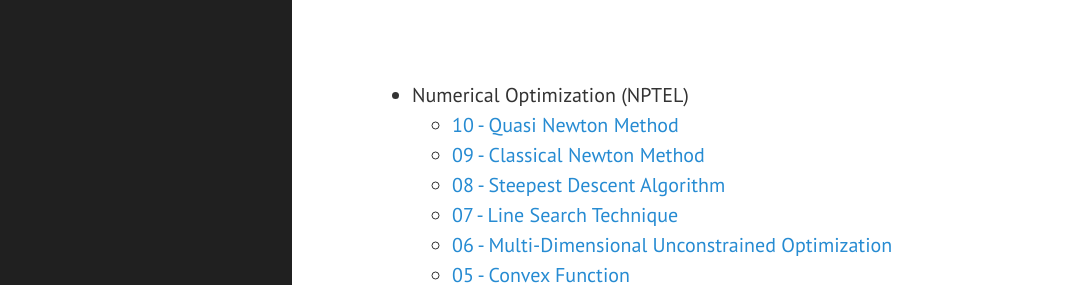
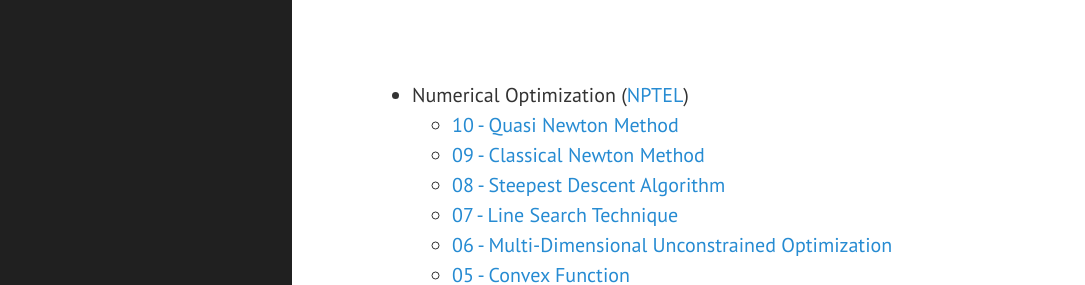
Before and after one commit to chenrushan/chenrushan.github.io, a Jekyll site: the page built from index.html, in a window 1280 px wide and 1350 px high. Shown: the top 285 px of the window, without its empty margins (8-1093 px from the left). Built offline with Jekyll 4.4.1, drawn with Linux system fonts in a browser that asks for light colours; Markdown is read by kramdown in place of the engine named in the settings; the list of posts is cut into pages by our own code.

Commit message:
[index.html]: add link for NPTEL

```diff
--- a/index.html
+++ b/index.html
@@ -5,7 +5,7 @@
 
 <div id="home">
   <ul class="cats">
-    <li><span class="catname">Numerical Optimization (NPTEL)</span>
+      <li><span class="catname">Numerical Optimization (<a href="http://nptel.ac.in/courses/106108056/">NPTEL</a>)</span>
       <ul class="posts">
         {% for post in site.categories.nnumop %}
           <li><a href="{{ post.url }}">{{ post.title }}</a></li>
```
